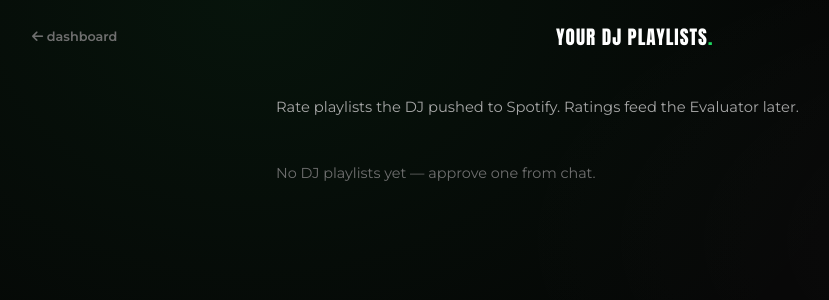
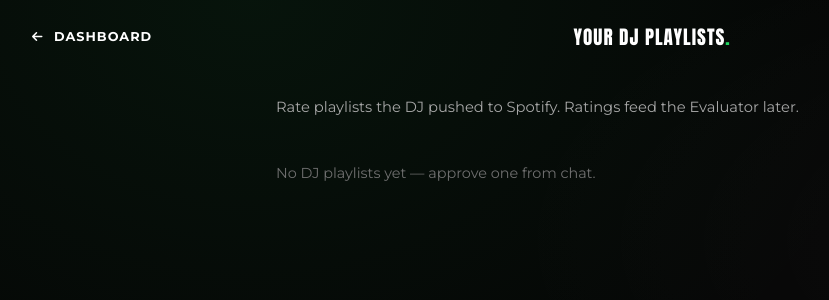
Before and after one commit to Liorbau/always-wrapped, a Flask app: page /playlists in a window 1280 px wide. Shown: the top 300 px of the page, without its empty margins (4-833 px from the left). Run offline with Flask 3, Linux system fonts and the light colour scheme; data that the repository does not hold is empty; some libraries are stand-ins or nearby versions.

Commit message:
fix(ui): match playlists back link to dashboard nav style (#72)
Align ← DASHBOARD with DJ PLAYLISTS → weight, letter-spacing, and color.

Co-authored-by: Cursor <cursoragent@cursor.com>

```diff
--- a/static/src/features/playlists/styles.css
+++ b/static/src/features/playlists/styles.css
@@ -17,12 +17,16 @@
     padding: 22px 36px;
 }
 
+/* Match dashboard `.nav-links a` (DJ PLAYLISTS →). */
 .pl-back {
-    color: var(--text-3);
+    color: var(--text-1);
     text-decoration: none;
     font-size: 0.8rem;
-    font-weight: 600;
+    font-weight: 700;
+    letter-spacing: 1px;
+    transition: color 0.15s;
 }
+.pl-back i { margin-right: 6px; font-size: 0.75rem; }
 .pl-back:hover { color: var(--green); }
 
 .pl-brand {
--- a/templates/playlists.html
+++ b/templates/playlists.html
@@ -15,7 +15,7 @@
 </head>
 <body class="pl-page">
     <nav class="pl-nav">
-        <a href="/" class="pl-back" id="pl-back"><i class="fas fa-arrow-left"></i> dashboard</a>
+        <a href="/" class="pl-back" id="pl-back"><i class="fas fa-arrow-left"></i> DASHBOARD</a>
         <div class="pl-brand">YOUR DJ PLAYLISTS<span class="green-dot">.</span></div>
         <div class="pl-nav-spacer"></div>
     </nav>
```
